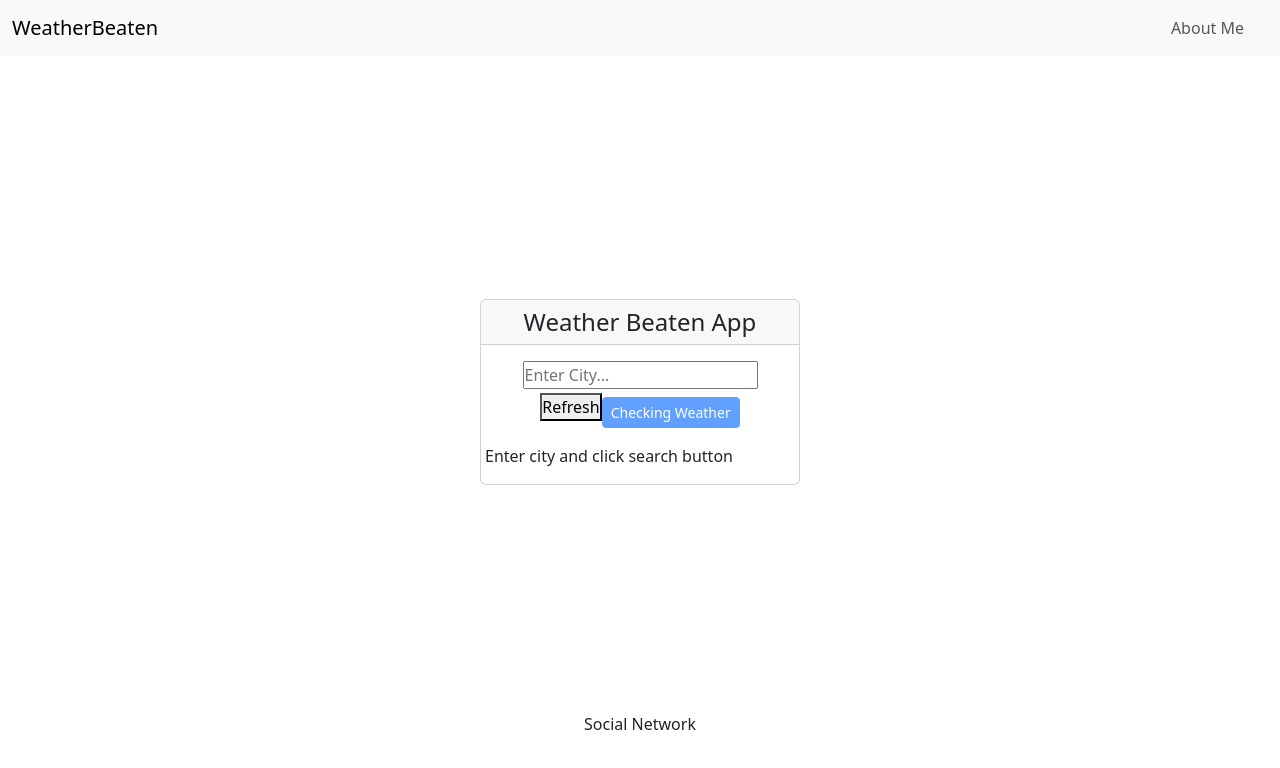
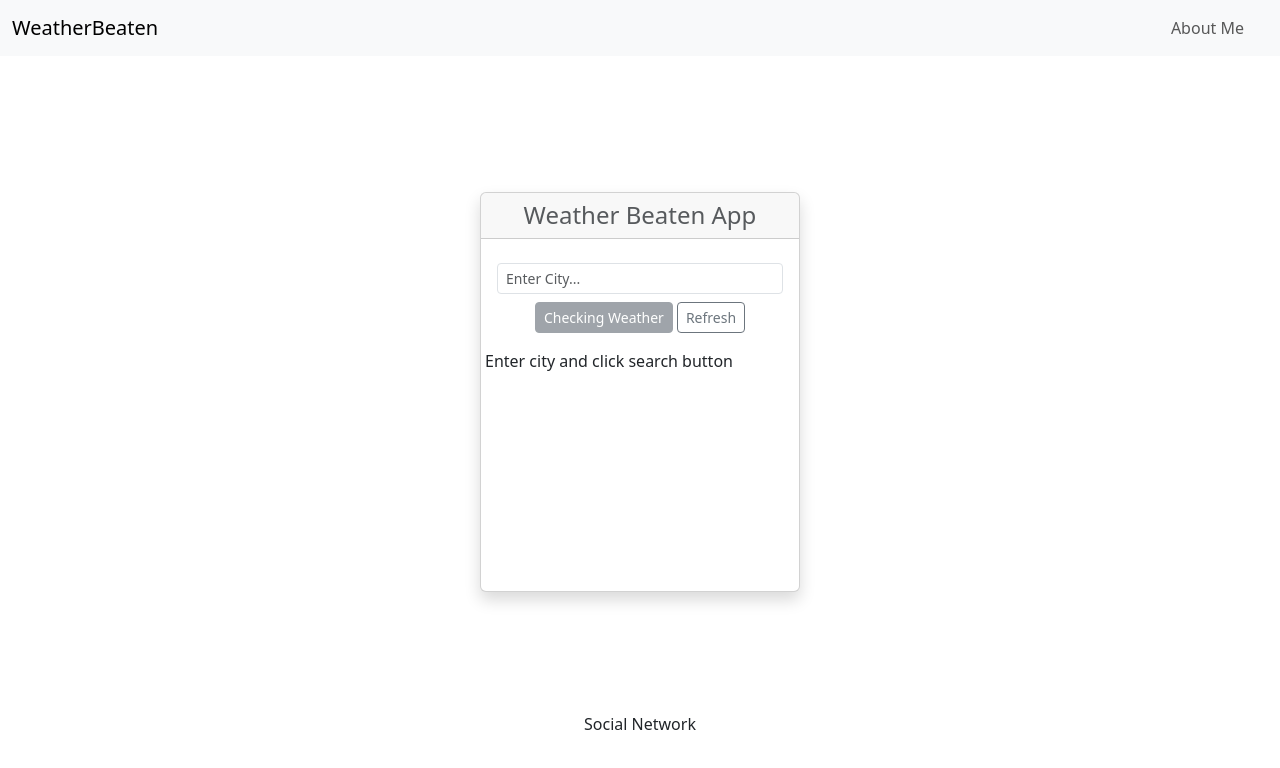
Before and after one commit to panzek/weather-beaten, a React (Create React App) app: page / in a window 1280 px wide. Shown: the top 768 px of the page. Built offline with nearby package versions, Linux system fonts and the light colour scheme; no server answers.

Commit message:
Add form-control to resize input field and style

```diff
--- a/src/components/Weather.js
+++ b/src/components/Weather.js
@@ -1,10 +1,7 @@
 import React, { useState } from 'react';
 
 import { DateTime } from 'luxon';
-import {Row, Col, Card, Button } from 'react-bootstrap';
-// import Container from 'react-bootstrap/Container';
-// import Row from 'react-bootstrap/Row';
-// import Col from 'react-bootstrap/Col';
+import { Row, Col, Card, Button, Form } from 'react-bootstrap';
 
 const Weather = () => {
 
@@ -78,21 +75,25 @@ const Weather = () => {
   }
 
   return (
-    <Card className="text-center" style={{ width: '20rem' }}>
-      <Card.Header as="h4">Weather Beaten App</Card.Header>
+    <Card className="text-center shadow rounded" style={{ width: '20rem', height: '25rem' }}>
+      <Card.Header as="h4" className="text-muted mb-2">Weather Beaten App</Card.Header>
       <Card.Body>
         <Card.Text>
-        <input
-            type="text"
-            value={city}
-            onChange={handleChange}
-            disabled={status === "submitting"}
-            placeholder="Enter City..." />
-          <button onClick={refresh}>Refresh</button>
-          <Button className="mt-2" variant="primary" size="sm"
+        <Form.Control
+          className="w-100 "
+          size="sm"
+          type="text"
+          value={city}
+          onChange={handleChange}
+          disabled={status === "submitting"}
+          placeholder="Enter City..." />
+          <Button className="mt-2" variant="secondary" size="sm"
             onClick={handleClick}
             disabled={city.length === 0 || status === "submitting"} >
             Checking Weather
+          </Button>
+          <Button className="mt-2 ms-1" variant="outline-secondary" size="sm" onClick={refresh}>
+            Refresh
           </Button>
         </Card.Text>
         <Card.Text>{ error && <div>{error}</div> }</Card.Text>
@@ -113,8 +114,12 @@ const Weather = () => {
               <Col>{weather.weather[0].description}</Col>
             </Row>
             <Row>
-              <Col xs={6}>{weather.wind.speed}km/hr </Col>
-              <Col xs={6}>{weather.main.humidity}%</Col>
+              <Col
+                className="ms-2"
+                style={{ fontSize: '0.9rem' }}>
+                Wind Speed: {weather.wind.speed}km/hr.
+                Humidity: {weather.main.humidity}%
+              </Col>
             </Row>
           </Row>
           ) : <Row>Enter city and click search button</Row>
```
Also changed, not shown: src/App.css (+0 -11 lines).
